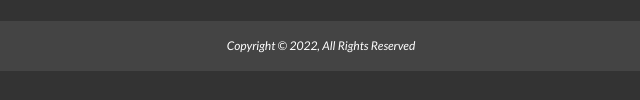
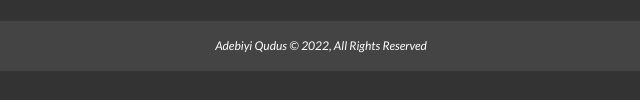
Before and after one commit to AdebiyiQudus/NewsGrid_Website, a plain HTML site: page article.html in a window 1280 px wide. Shown: the part 1408-1508 px from the top of the page, 319-959 px from the left. Drawn offline with Linux system fonts and the light colour scheme.

Commit message:
New features

```diff
--- a/article.html
+++ b/article.html
@@ -93,7 +93,7 @@
         <a href="#" class="btn btn-secondary">Join Now</a>
     </div>
     <div>
-        <p>Copyright &copy; 2022, All Rights Reserved</p>
+        <p>Adebiyi Qudus &copy; 2022, All Rights Reserved</p>
     </div>
     </footer>
 </body>
```
Also changed, not shown: about.html (+1 -1 lines).
